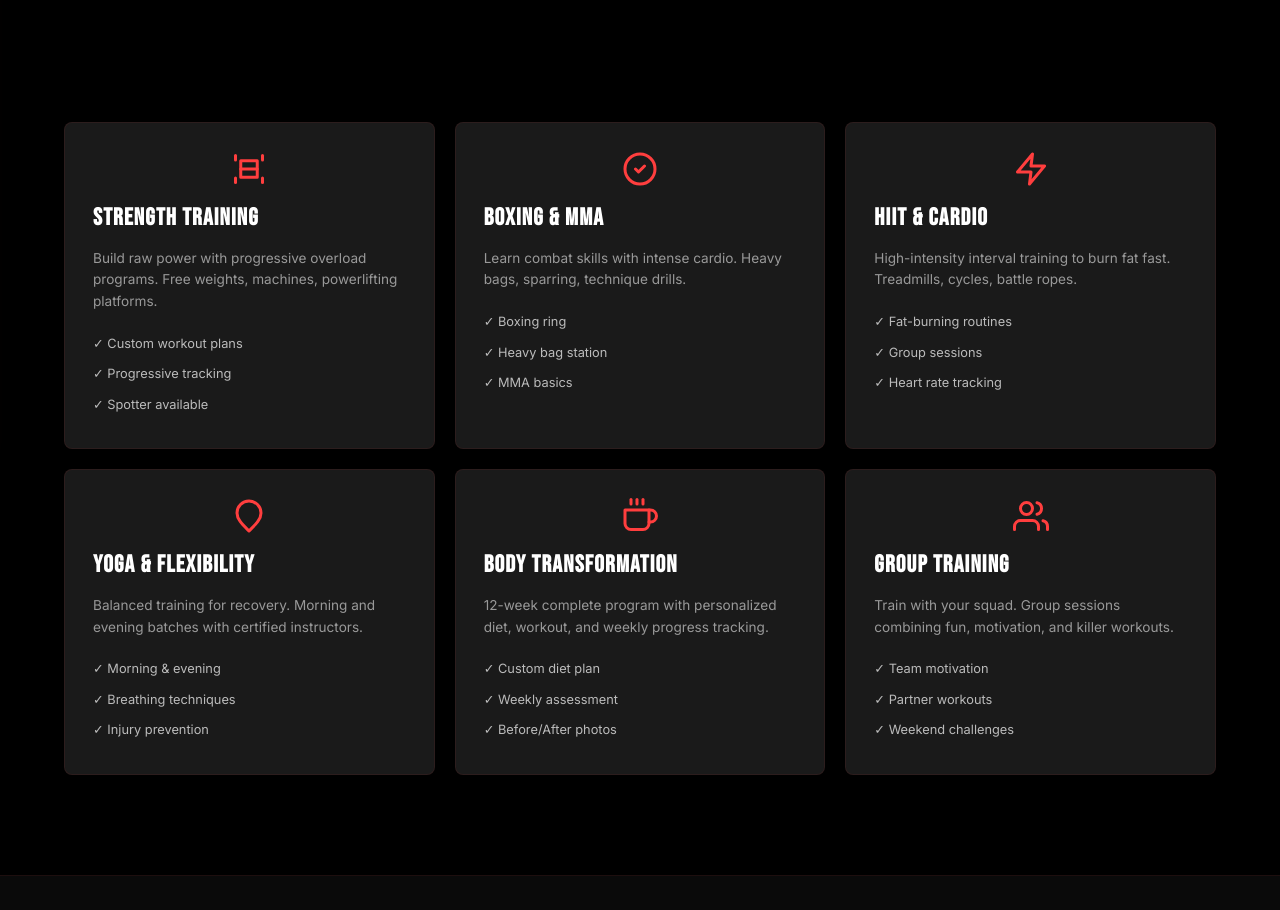
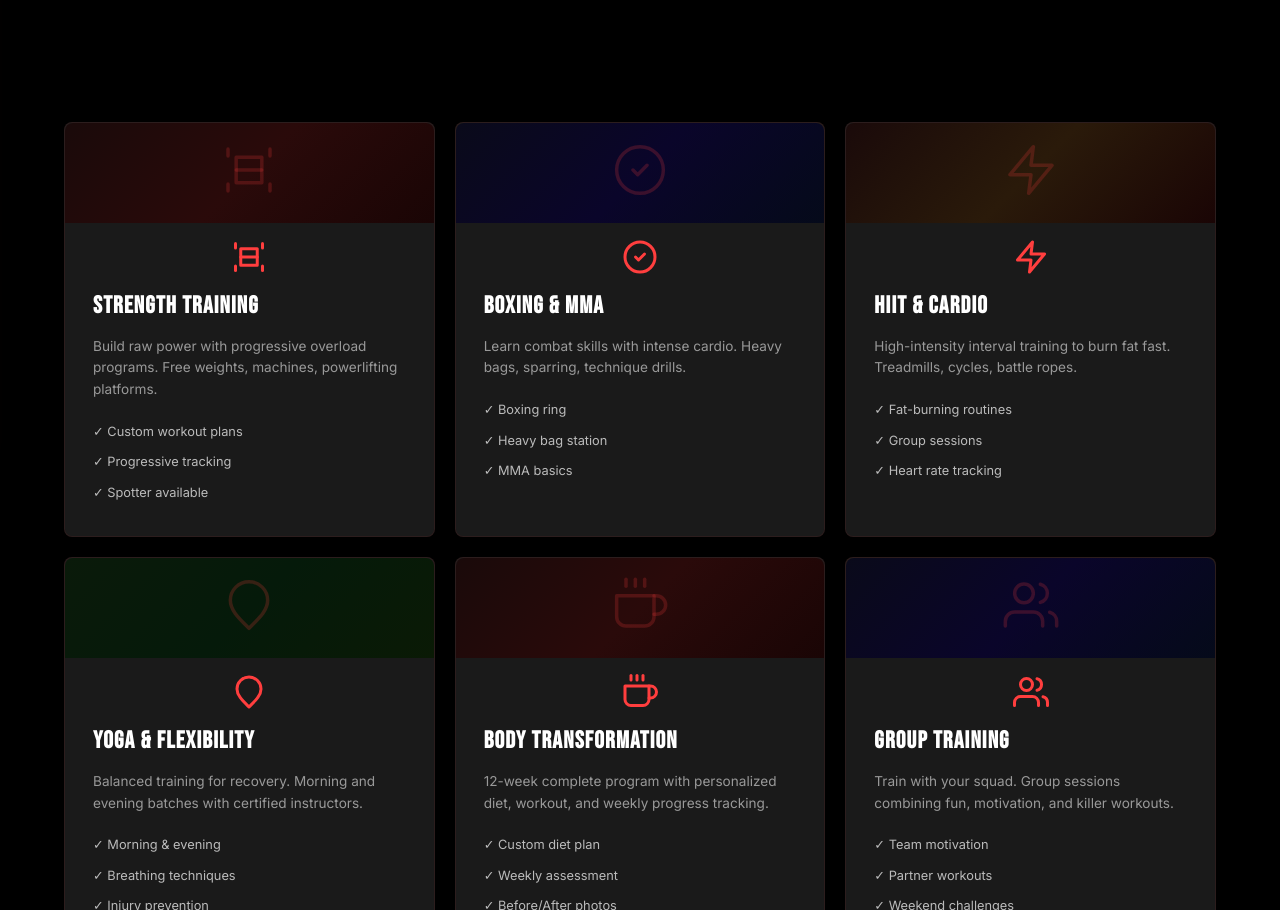
Before and after one commit to mohdhaziq-work/power-fitness-gym, a plain HTML site: page pages/programs.html in a window 1280 px wide. Shown: the part 340-1250 px from the top of the page. Drawn offline with Linux system fonts and the light colour scheme.

Commit message:
Add gradient image overlays with SVG icons + remove all emojis

```diff
--- a/css/style.css
+++ b/css/style.css
@@ -175,3 +175,14 @@ body{font-family:var(--fb);background:var(--black);color:var(--white);line-heigh
   .footer-bottom{flex-direction:column;gap:8px;text-align:center}
 }
 @media(max-width:480px){.section{padding:64px 0}.hero-title{font-size:clamp(3rem,12vw,5rem)}.hero-actions{flex-direction:column;align-items:center}.hero-actions .btn{width:100%}.pricing-toggle{flex-direction:column;width:100%}}
+
+/* ── Program Image Overlays ── */
+.prog-img-overlay{height:100px;border-radius:8px 8px 0 0;display:flex;align-items:center;justify-content:center;margin:-28px -28px 16px -28px;position:relative;overflow:hidden}
+.strength-bg{background:linear-gradient(135deg,#1a0a0a,#2a0a0a,#1a0505)}
+.boxing-bg{background:linear-gradient(135deg,#0a0a1a,#0a052a,#050a1a)}
+.hiit-bg{background:linear-gradient(135deg,#1a0a0a,#2a1a0a,#1a0505)}
+.yoga-bg{background:linear-gradient(135deg,#0a1a0a,#051a0a,#0a1a05)}
+
+/* ── Program Detail Image Overlays ── */
+.pd-img-wrap{height:100px;border-radius:8px 8px 0 0;overflow:hidden;display:flex;align-items:center;justify-content:center;margin:-28px -28px 16px -28px;position:relative}
+.pd-img-icon{position:relative;z-index:1}
--- a/pages/programs.html
+++ b/pages/programs.html
@@ -27,12 +27,12 @@
   <section class="programs-detail section">
     <div class="container">
       <div class="pd-grid">
-        <div class="pd-card" data-slide><div class="pd-icon"><svg width="36" height="36" viewBox="0 0 24 24" fill="none" stroke="var(--red)" stroke-width="2" stroke-linecap="round" stroke-linejoin="round"><path d="M6.5 6.5h11v11h-11z"/><path d="M3 3v3"/><path d="M21 3v3"/><path d="M3 18v3"/><path d="M21 18v3"/><path d="M6.5 12h11"/></svg></div><h3>Strength Training</h3><p>Build raw power with progressive overload programs. Free weights, machines, powerlifting platforms.</p><ul class="pd-feat"><li>✓ Custom workout plans</li><li>✓ Progressive tracking</li><li>✓ Spotter available</li></ul></div>
-        <div class="pd-card" data-slide data-delay="80"><div class="pd-icon"><svg width="36" height="36" viewBox="0 0 24 24" fill="none" stroke="var(--red)" stroke-width="2" stroke-linecap="round" stroke-linejoin="round"><circle cx="12" cy="12" r="10"/><path d="M9 12l2 2 4-4"/></svg></div><h3>Boxing & MMA</h3><p>Learn combat skills with intense cardio. Heavy bags, sparring, technique drills.</p><ul class="pd-feat"><li>✓ Boxing ring</li><li>✓ Heavy bag station</li><li>✓ MMA basics</li></ul></div>
-        <div class="pd-card" data-slide data-delay="160"><div class="pd-icon"><svg width="36" height="36" viewBox="0 0 24 24" fill="none" stroke="var(--red)" stroke-width="2" stroke-linecap="round" stroke-linejoin="round"><polygon points="13 2 3 14 12 14 11 22 21 10 12 10 13 2"/></svg></div><h3>HIIT & Cardio</h3><p>High-intensity interval training to burn fat fast. Treadmills, cycles, battle ropes.</p><ul class="pd-feat"><li>✓ Fat-burning routines</li><li>✓ Group sessions</li><li>✓ Heart rate tracking</li></ul></div>
-        <div class="pd-card" data-slide data-delay="240"><div class="pd-icon"><svg width="36" height="36" viewBox="0 0 24 24" fill="none" stroke="var(--red)" stroke-width="2" stroke-linecap="round" stroke-linejoin="round"><path d="M12 22c4-4 8-7.5 8-12a8 8 0 1 0-16 0c0 4.5 4 8 8 12z"/></svg></div><h3>Yoga & Flexibility</h3><p>Balanced training for recovery. Morning and evening batches with certified instructors.</p><ul class="pd-feat"><li>✓ Morning & evening</li><li>✓ Breathing techniques</li><li>✓ Injury prevention</li></ul></div>
-        <div class="pd-card" data-slide data-delay="320"><div class="pd-icon"><svg width="36" height="36" viewBox="0 0 24 24" fill="none" stroke="var(--red)" stroke-width="2" stroke-linecap="round" stroke-linejoin="round"><path d="M18 8h1a4 4 0 0 1 0 8h-1"/><path d="M2 8h16v9a4 4 0 0 1-4 4H6a4 4 0 0 1-4-4V8z"/><line x1="6" y1="1" x2="6" y2="4"/><line x1="10" y1="1" x2="10" y2="4"/><line x1="14" y1="1" x2="14" y2="4"/></svg></div><h3>Body Transformation</h3><p>12-week complete program with personalized diet, workout, and weekly progress tracking.</p><ul class="pd-feat"><li>✓ Custom diet plan</li><li>✓ Weekly assessment</li><li>✓ Before/After photos</li></ul></div>
-        <div class="pd-card" data-slide data-delay="400"><div class="pd-icon"><svg width="36" height="36" viewBox="0 0 24 24" fill="none" stroke="var(--red)" stroke-width="2" stroke-linecap="round" stroke-linejoin="round"><path d="M17 21v-2a4 4 0 0 0-4-4H5a4 4 0 0 0-4 4v2"/><circle cx="9" cy="7" r="4"/><path d="M23 21v-2a4 4 0 0 0-3-3.87"/><path d="M16 3.13a4 4 0 0 1 0 7.75"/></svg></div><h3>Group Training</h3><p>Train with your squad. Group sessions combining fun, motivation, and killer workouts.</p><ul class="pd-feat"><li>✓ Team motivation</li><li>✓ Partner workouts</li><li>✓ Weekend challenges</li></ul></div>
+        <div class="pd-card" data-slide><div class="pd-img-wrap strength-bg"><div class="pd-img-icon"><svg width="56" height="56" viewBox="0 0 24 24" fill="none" stroke="rgba(255,62,62,.2)" stroke-width="1.5" stroke-linecap="round" stroke-linejoin="round"><path d="M6.5 6.5h11v11h-11z"/><path d="M3 3v3"/><path d="M21 3v3"/><path d="M3 18v3"/><path d="M21 18v3"/><path d="M6.5 12h11"/></svg></div></div><div class="pd-icon"><svg width="36" height="36" viewBox="0 0 24 24" fill="none" stroke="var(--red)" stroke-width="2" stroke-linecap="round" stroke-linejoin="round"><path d="M6.5 6.5h11v11h-11z"/><path d="M3 3v3"/><path d="M21 3v3"/><path d="M3 18v3"/><path d="M21 18v3"/><path d="M6.5 12h11"/></svg></div><h3>Strength Training</h3><p>Build raw power with progressive overload programs. Free weights, machines, powerlifting platforms.</p><ul class="pd-feat"><li>✓ Custom workout plans</li><li>✓ Progressive tracking</li><li>✓ Spotter available</li></ul></div>
+        <div class="pd-card" data-slide data-delay="80"><div class="pd-img-wrap boxing-bg"><div class="pd-img-icon"><svg width="56" height="56" viewBox="0 0 24 24" fill="none" stroke="rgba(255,62,62,.2)" stroke-width="1.5" stroke-linecap="round" stroke-linejoin="round"><circle cx="12" cy="12" r="10"/><path d="M9 12l2 2 4-4"/></svg></div></div><div class="pd-icon"><svg width="36" height="36" viewBox="0 0 24 24" fill="none" stroke="var(--red)" stroke-width="2" stroke-linecap="round" stroke-linejoin="round"><circle cx="12" cy="12" r="10"/><path d="M9 12l2 2 4-4"/></svg></div><h3>Boxing & MMA</h3><p>Learn combat skills with intense cardio. Heavy bags, sparring, technique drills.</p><ul class="pd-feat"><li>✓ Boxing ring</li><li>✓ Heavy bag station</li><li>✓ MMA basics</li></ul></div>
+        <div class="pd-card" data-slide data-delay="160"><div class="pd-img-wrap hiit-bg"><div class="pd-img-icon"><svg width="56" height="56" viewBox="0 0 24 24" fill="none" stroke="rgba(255,62,62,.2)" stroke-width="1.5" stroke-linecap="round" stroke-linejoin="round"><polygon points="13 2 3 14 12 14 11 22 21 10 12 10 13 2"/></svg></div></div><div class="pd-icon"><svg width="36" height="36" viewBox="0 0 24 24" fill="none" stroke="var(--red)" stroke-width="2" stroke-linecap="round" stroke-linejoin="round"><polygon points="13 2 3 14 12 14 11 22 21 10 12 10 13 2"/></svg></div><h3>HIIT & Cardio</h3><p>High-intensity interval training to burn fat fast. Treadmills, cycles, battle ropes.</p><ul class="pd-feat"><li>✓ Fat-burning routines</li><li>✓ Group sessions</li><li>✓ Heart rate tracking</li></ul></div>
+        <div class="pd-card" data-slide data-delay="240"><div class="pd-img-wrap yoga-bg"><div class="pd-img-icon"><svg width="56" height="56" viewBox="0 0 24 24" fill="none" stroke="rgba(255,62,62,.2)" stroke-width="1.5" stroke-linecap="round" stroke-linejoin="round"><path d="M12 22c4-4 8-7.5 8-12a8 8 0 1 0-16 0c0 4.5 4 8 8 12z"/></svg></div></div><div class="pd-icon"><svg width="36" height="36" viewBox="0 0 24 24" fill="none" stroke="var(--red)" stroke-width="2" stroke-linecap="round" stroke-linejoin="round"><path d="M12 22c4-4 8-7.5 8-12a8 8 0 1 0-16 0c0 4.5 4 8 8 12z"/></svg></div><h3>Yoga & Flexibility</h3><p>Balanced training for recovery. Morning and evening batches with certified instructors.</p><ul class="pd-feat"><li>✓ Morning & evening</li><li>✓ Breathing techniques</li><li>✓ Injury prevention</li></ul></div>
+        <div class="pd-card" data-slide data-delay="320"><div class="pd-img-wrap strength-bg"><div class="pd-img-icon"><svg width="56" height="56" viewBox="0 0 24 24" fill="none" stroke="rgba(255,62,62,.2)" stroke-width="1.5" stroke-linecap="round" stroke-linejoin="round"><path d="M18 8h1a4 4 0 0 1 0 8h-1"/><path d="M2 8h16v9a4 4 0 0 1-4 4H6a4 4 0 0 1-4-4V8z"/><line x1="6" y1="1" x2="6" y2="4"/><line x1="10" y1="1" x2="10" y2="4"/><line x1="14" y1="1" x2="14" y2="4"/></svg></div></div><div class="pd-icon"><svg width="36" height="36" viewBox="0 0 24 24" fill="none" stroke="var(--red)" stroke-width="2" stroke-linecap="round" stroke-linejoin="round"><path d="M18 8h1a4 4 0 0 1 0 8h-1"/><path d="M2 8h16v9a4 4 0 0 1-4 4H6a4 4 0 0 1-4-4V8z"/><line x1="6" y1="1" x2="6" y2="4"/><line x1="10" y1="1" x2="10" y2="4"/><line x1="14" y1="1" x2="14" y2="4"/></svg></div><h3>Body Transformation</h3><p>12-week complete program with personalized diet, workout, and weekly progress tracking.</p><ul class="pd-feat"><li>✓ Custom diet plan</li><li>✓ Weekly assessment</li><li>✓ Before/After photos</li></ul></div>
+        <div class="pd-card" data-slide data-delay="400"><div class="pd-img-wrap boxing-bg"><div class="pd-img-icon"><svg width="56" height="56" viewBox="0 0 24 24" fill="none" stroke="rgba(255,62,62,.2)" stroke-width="1.5" stroke-linecap="round" stroke-linejoin="round"><path d="M17 21v-2a4 4 0 0 0-4-4H5a4 4 0 0 0-4 4v2"/><circle cx="9" cy="7" r="4"/><path d="M23 21v-2a4 4 0 0 0-3-3.87"/><path d="M16 3.13a4 4 0 0 1 0 7.75"/></svg></div></div><div class="pd-icon"><svg width="36" height="36" viewBox="0 0 24 24" fill="none" stroke="var(--red)" stroke-width="2" stroke-linecap="round" stroke-linejoin="round"><path d="M17 21v-2a4 4 0 0 0-4-4H5a4 4 0 0 0-4 4v2"/><circle cx="9" cy="7" r="4"/><path d="M23 21v-2a4 4 0 0 0-3-3.87"/><path d="M16 3.13a4 4 0 0 1 0 7.75"/></svg></div><h3>Group Training</h3><p>Train with your squad. Group sessions combining fun, motivation, and killer workouts.</p><ul class="pd-feat"><li>✓ Team motivation</li><li>✓ Partner workouts</li><li>✓ Weekend challenges</li></ul></div>
       </div>
     </div>
   </section>
```
